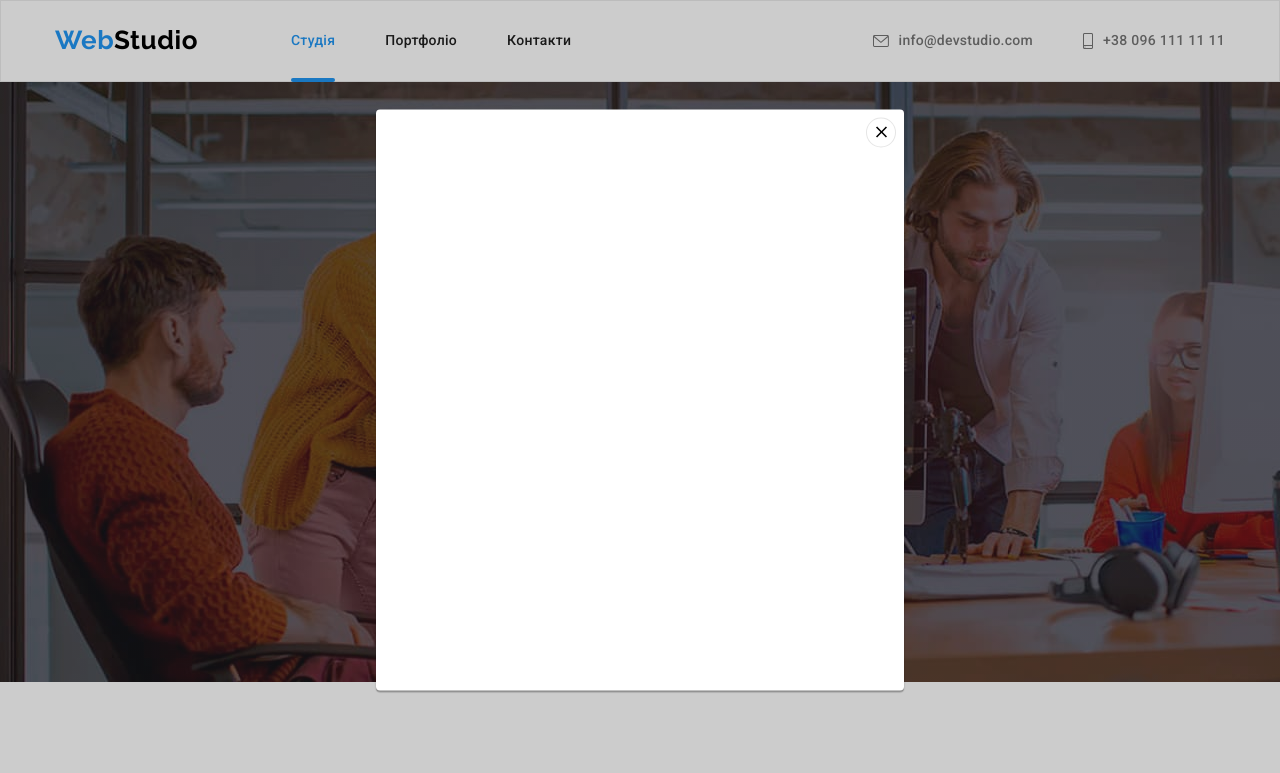
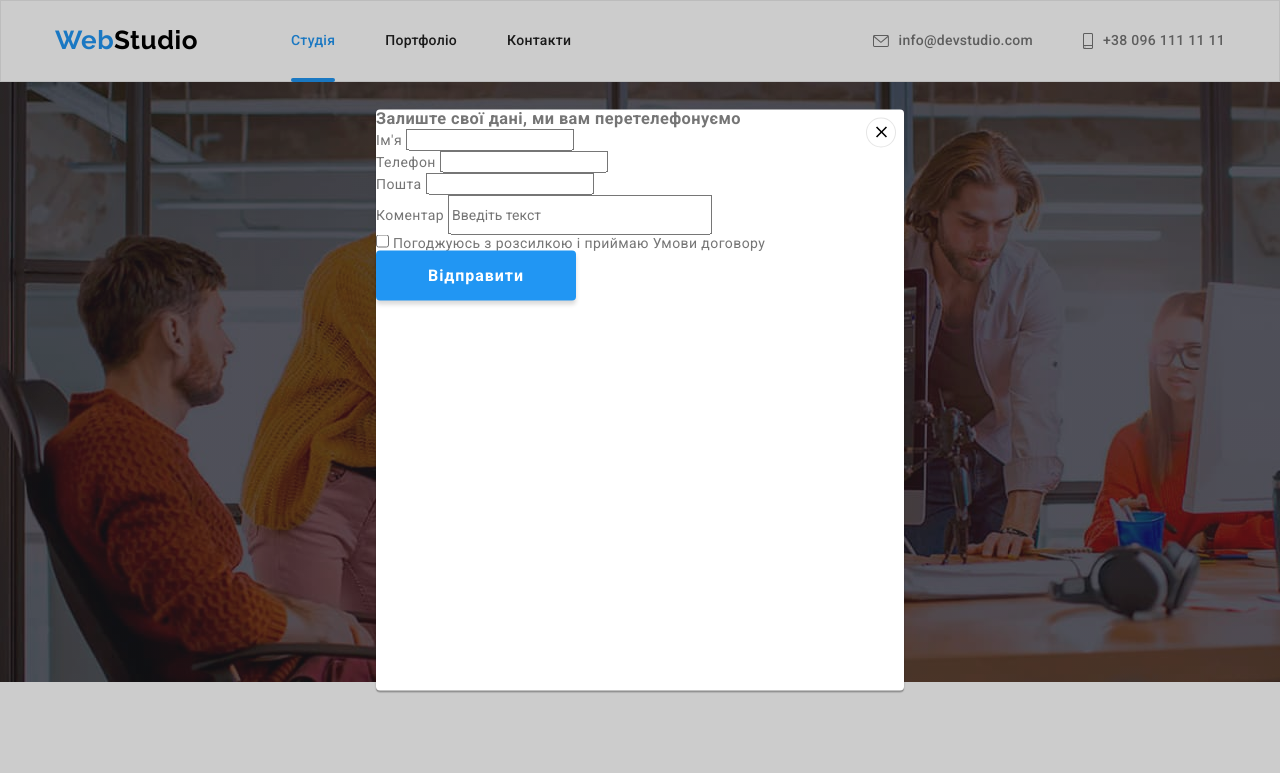
Before and after one commit to hizhy/-goit-markup-hw-06, a plain HTML site: page index.html in a window 1280 px wide. Both pictures are taken after a click on the button "Замовити послугу". Shown: the top 773 px of the page. Drawn offline with nearby package versions, Linux system fonts and the light colour scheme.

Commit message:
розмітка форми

```diff
--- a/css/styles.css
+++ b/css/styles.css
@@ -654,3 +654,10 @@ img {
 .backdrop.is-hidden .modal {
 	transform: translate(-50%, -50%) scale(0.5);
 }
+
+/* Form inside */
+.comment {
+	width: 50%;
+	height: 40px;
+	resize: none;
+}
--- a/index.html
+++ b/index.html
@@ -491,6 +491,34 @@
 		<!-- Модальне вікно -->
 		<div class="backdrop is-hidden" data-modal>
 			<div class="modal">
+				<form action="">
+					<h3>Залиште свої дані, ми вам перетелефонуємо</h3>
+					<label>
+						Ім'я
+						<input type="text" name="name" />
+					</label>
+					<br />
+					<label>
+						Телефон
+						<input type="tel" name="phone" />
+					</label>
+					<br />
+					<label>
+						Пошта
+						<input type="email" name="email" />
+					</label>
+					<br />
+					<label>
+						Коментар
+						<input class="comment" type="textatea" name="comment" placeholder="Введіть текст" />
+					</label>
+					<br />
+					<label>
+						<input type="checkbox" name="agry" />
+						Погоджуюсь з розсилкою і приймаю Умови договору
+					</label>
+					<button class="hero-button" type="submit">Відправити</button>
+				</form>
 				<button class="close-button" data-modal-close>
 					<svg width="18" height="18">
 						<use href="./images/sprite.svg#icon-close"></use>
```
